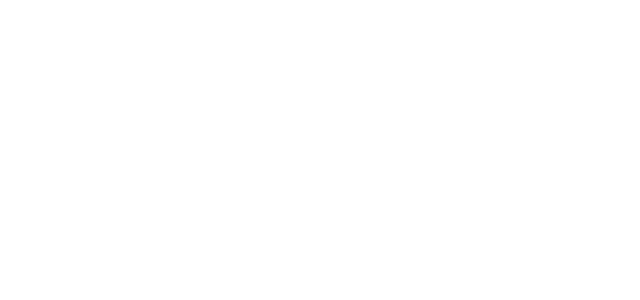
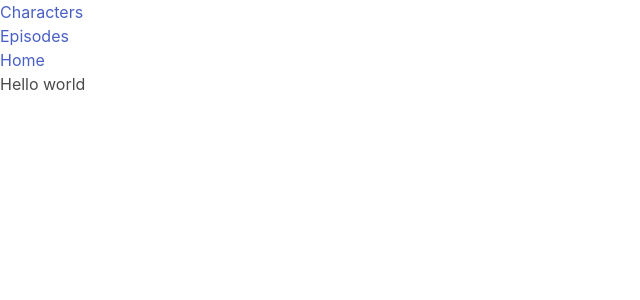
Before and after one commit to fdepasse/the-breaking-bad-project, a React app: page /project-2/episodes in a window 1280 px wide. Shown: the top 300 px of the page, without its empty margins (0-640 px from the left). Built offline with nearby package versions, Linux system fonts and the light colour scheme.

Commit message:
components set up

```diff
--- a/src/App.js
+++ b/src/App.js
@@ -1,18 +1,26 @@
 import React from 'react'
 import { BrowserRouter, Switch, Route } from 'react-router-dom'
 
+import Nav from './components/Nav'
+import Home from './components/Home'
+import Characters from './components/Characters'
+import Character from './components/Character'
+import Episodes from './components/Episodes'
+import Quotes from './components/Quotes'
+
+
+import 'bulma'
 import './styles/style.scss'
 
-const App = () => (
-  <BrowserRouter>
+export default function App() {
+  return <BrowserRouter>
+    <Nav />
     <Switch>
-      <Route exact path="/project-2" component={Home}/>
+      <Route exact path="/project-2/home" component={Home} />
+      <Route exact path="/project-2/characters" component={Characters} />
+      <Route exact path="/project-2/characters/:id" component={Character} />
+      <Route exact path="/project-2/episodes" component={Episodes} />
+      <Route exact path="/project-2/quotes" component={Quotes} />
     </Switch>
   </BrowserRouter>
-)
-
-const Home = () => {
-  return <h1>Hello world</h1>
 }
-
-export default App
--- /dev/null
+++ b/src/components/Character.js
@@ -0,0 +1,6 @@
+import React from 'react'
+
+
+export default function Character(){
+
+}
--- /dev/null
+++ b/src/components/Characters.js
@@ -0,0 +1,6 @@
+import React from 'react'
+
+
+export default function Characters(){
+  return <h1>Characters List</h1>
+}
--- /dev/null
+++ b/src/components/Episodes.js
@@ -0,0 +1,7 @@
+import React from 'react'
+
+export default function Episodes() {
+  return <div>
+    <h1>Hello world</h1>
+  </div>
+}
--- /dev/null
+++ b/src/components/Home.js
@@ -0,0 +1,12 @@
+import React from 'react'
+
+
+export default function Home() {
+
+  return <main>
+    <header>
+      <img width={'100%'} src={'https://images.hdqwalls.com/download/breaking-bad-van-artwork-27-1920x1080.jpg'} alt='' />
+    </header>
+  </main>
+
+}
--- /dev/null
+++ b/src/components/Nav.js
@@ -0,0 +1,18 @@
+import React from 'react'
+import { Link } from 'react-router-dom'
+
+export default function Navbar() {
+  return <div>
+    <ul>
+      <li>
+        <Link to={'/project-2/characters'}>Characters</Link>
+      </li>
+      <li>
+        <Link to={'/project-2/episodes'}>Episodes</Link>
+      </li>
+      <li>
+        <Link to={'/project-2/home'}>Home</Link>
+      </li>
+    </ul>
+  </div>
+}
--- /dev/null
+++ b/src/components/Quotes.js
@@ -0,0 +1,6 @@
+import React from 'react'
+
+
+export default function Quotes(){
+
+}
```
